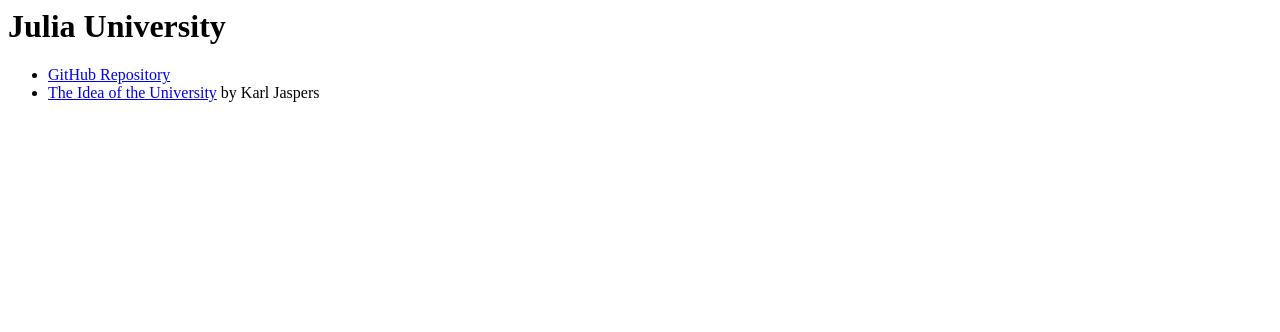
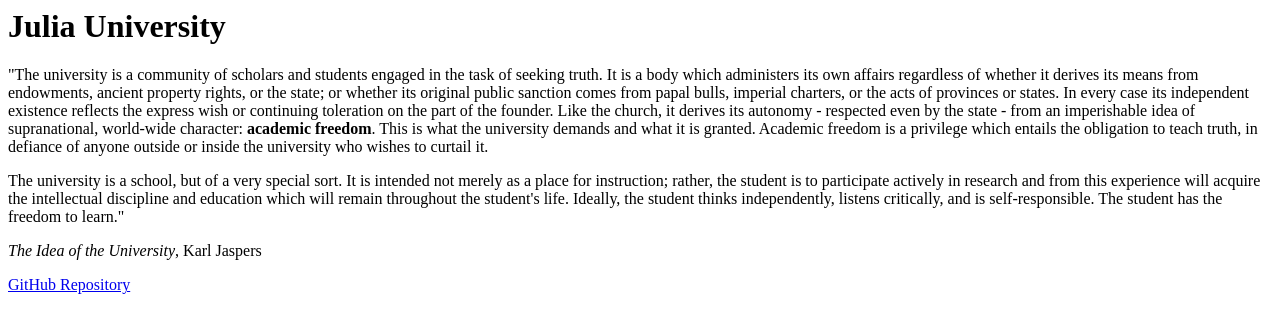
Before and after one commit to preston-johnson/julia-university, a plain HTML site: page docs/index.html in a window 1280 px wide. Drawn offline with Linux system fonts and the light colour scheme.

Commit message:
Added Jaspers quote directly inside index.html

```diff
--- a/docs/index.html
+++ b/docs/index.html
@@ -1,5 +1,8 @@
 <h1>Julia University</h1>
-<ul>
-    <li><a href="https://github.com/preston-johnson/julia-university">GitHub Repository</a></li>
-    <li><a href="https://ia800701.us.archive.org/18/items/karl-jaspers-the-idea-of-the-university-1960/karl-jaspers-the-idea-of-the-university-1960.pdf">The Idea of the University</a> by Karl Jaspers</li>
-</ul>
+<p>"The university is a community of scholars and students engaged in the task of seeking truth. It is a body which administers its own affairs regardless of whether it derives its means from endowments, ancient property rights, or the state; or whether its original public sanction comes from papal bulls,
+    imperial charters, or the acts of provinces or states. In every case its independent existence reflects the express wish or continuing toleration on the part of the founder. Like the church, it derives its autonomy - respected even by the state - from an imperishable idea of supranational, world-wide character:
+    <strong>academic freedom</strong>. This is what the university demands and what it is granted. Academic freedom is a privilege which entails the obligation to teach truth, in defiance of anyone outside or inside the university who wishes to curtail it.</p>
+<p>The university is a school, but of a very special sort. It is intended not merely as a place for instruction; rather, the student is to participate actively in research and from this experience will acquire the intellectual discipline and education which will remain throughout the student's life.
+    Ideally, the student thinks independently, listens critically, and is self-responsible. The student has the freedom to learn."</p>
+<p><em>The Idea of the University</em>, Karl Jaspers</p>
+<a href="https://github.com/preston-johnson/julia-university">GitHub Repository</a>
```
